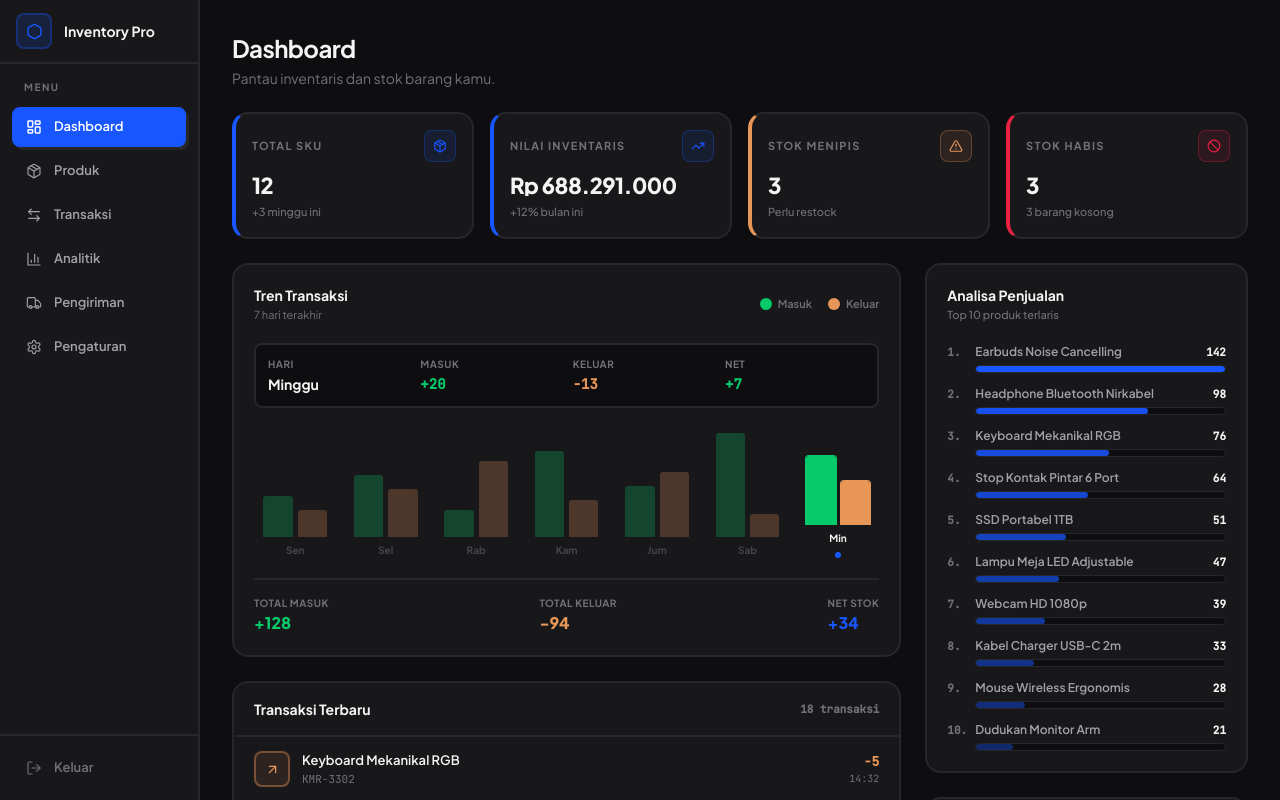
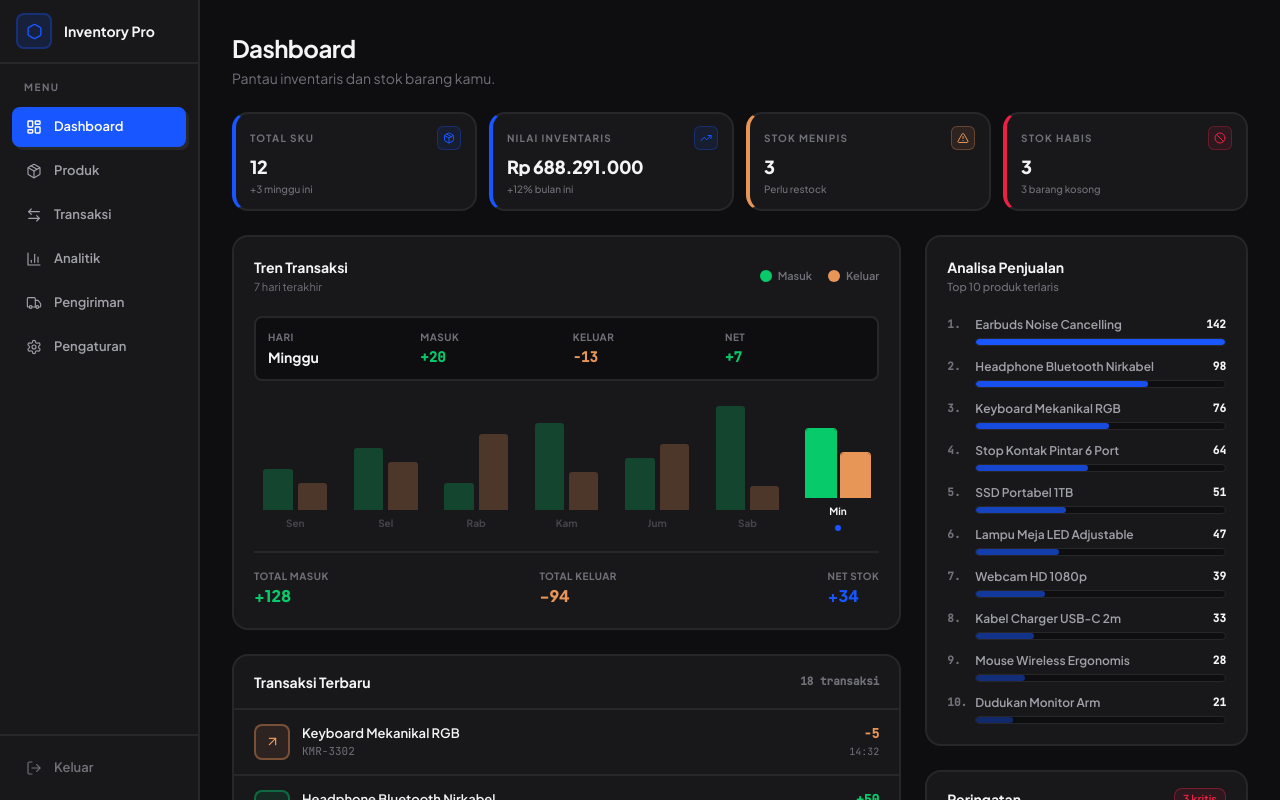
Before and after one commit to ersetdigital-sudo/Webstokbarang, a Next.js app: page / in a window 1280 px wide. Shown: the top 800 px of the page. Built offline with nearby package versions, Linux system fonts and the light colour scheme.

Commit message:
fix: stat cards lebih compact — padding kecil, font kecil, icon kecil, gap rapat

```diff
--- a/src/components/inventory/StatCards.tsx
+++ b/src/components/inventory/StatCards.tsx
@@ -18,20 +18,20 @@ export default function StatCards() {
   ];
 
   return (
-    <div className="grid grid-cols-1 sm:grid-cols-2 xl:grid-cols-4 gap-4">
+    <div className="grid grid-cols-1 sm:grid-cols-2 xl:grid-cols-4 gap-3">
       {cards.map((c, i) => (
         <div
           key={i}
-          className={`neo-card-flat px-4 py-4 border-l-4 ${c.borderCls} hover:shadow-neo-sm hover:translate-x-[-2px] hover:translate-y-[-2px] transition-all duration-150`}
+          className={`neo-card-flat px-3.5 py-3 border-l-4 ${c.borderCls} hover:shadow-neo-sm hover:translate-x-[-2px] hover:translate-y-[-2px] transition-all duration-150`}
         >
-          <div className="flex items-center justify-between mb-3">
-            <span className="text-[11px] font-bold text-neo-muted uppercase tracking-[0.12em]">{c.label}</span>
-            <div className={`w-8 h-8 rounded-neo-xs border ${c.iconBgCls} flex items-center justify-center`}>
-              <c.icon size={14} className={c.iconCls} />
+          <div className="flex items-center justify-between mb-2">
+            <span className="text-[10px] font-bold text-neo-muted uppercase tracking-[0.12em]">{c.label}</span>
+            <div className={`w-6 h-6 rounded-[6px] border ${c.iconBgCls} flex items-center justify-center`}>
+              <c.icon size={12} className={c.iconCls} />
             </div>
           </div>
-          <p className="text-[22px] font-extrabold text-neo-text tracking-tight leading-none truncate">{c.value}</p>
-          <p className="text-[11px] text-neo-muted mt-2 font-medium">{c.sub}</p>
+          <p className="text-[18px] font-extrabold text-neo-text tracking-tight leading-none truncate">{c.value}</p>
+          <p className="text-[10px] text-neo-muted mt-1.5 font-medium">{c.sub}</p>
         </div>
       ))}
     </div>
```
